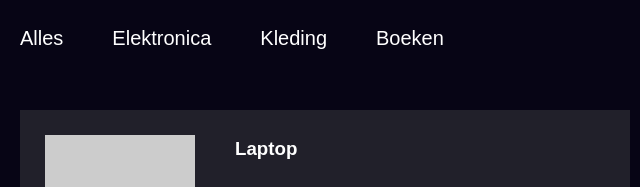
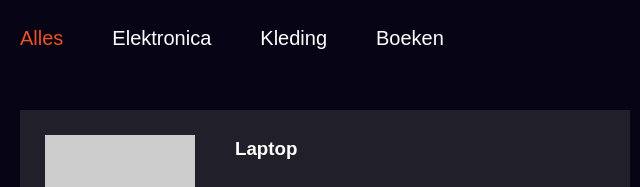
Before and after one commit to Cinzya/lets-talk-assessment, a plain HTML site: page index.html in a window 1280 px wide. Both pictures are taken after a click on the button "Alles". Shown: the part 234-421 px from the top of the page, 0-640 px from the left. Drawn offline with Linux system fonts and the light colour scheme; placeholder pictures from the web are drawn by us.

Commit message:
feat: add active styling for category buttons

```diff
--- a/script.js
+++ b/script.js
@@ -15,6 +15,10 @@ window.onload = async () => {
 
   buttons.forEach((button) => {
     button.addEventListener("click", () => {
+      // Active styling
+      buttons.forEach((btn) => btn.classList.remove("active"));
+      button.classList.add("active");
+
       const category = button.getAttribute("id");
       const filteredData = filterByCategory(data, category);
       console.log("Filtered data", filteredData);
@@ -24,6 +28,8 @@ window.onload = async () => {
 
   // Render all products
   renderProducts(data);
+  // Set All button to active
+  document.querySelector("#All").classList.add("active");
 };
 
 function filterByCategory(data, category) {
--- a/styles/main.css
+++ b/styles/main.css
@@ -80,6 +80,9 @@ nav button {
   color: white;
   cursor: pointer;
 }
+.active {
+  color: var(--color-primary-a0);
+}
 
 /* Product Grid */
 #products {
```
